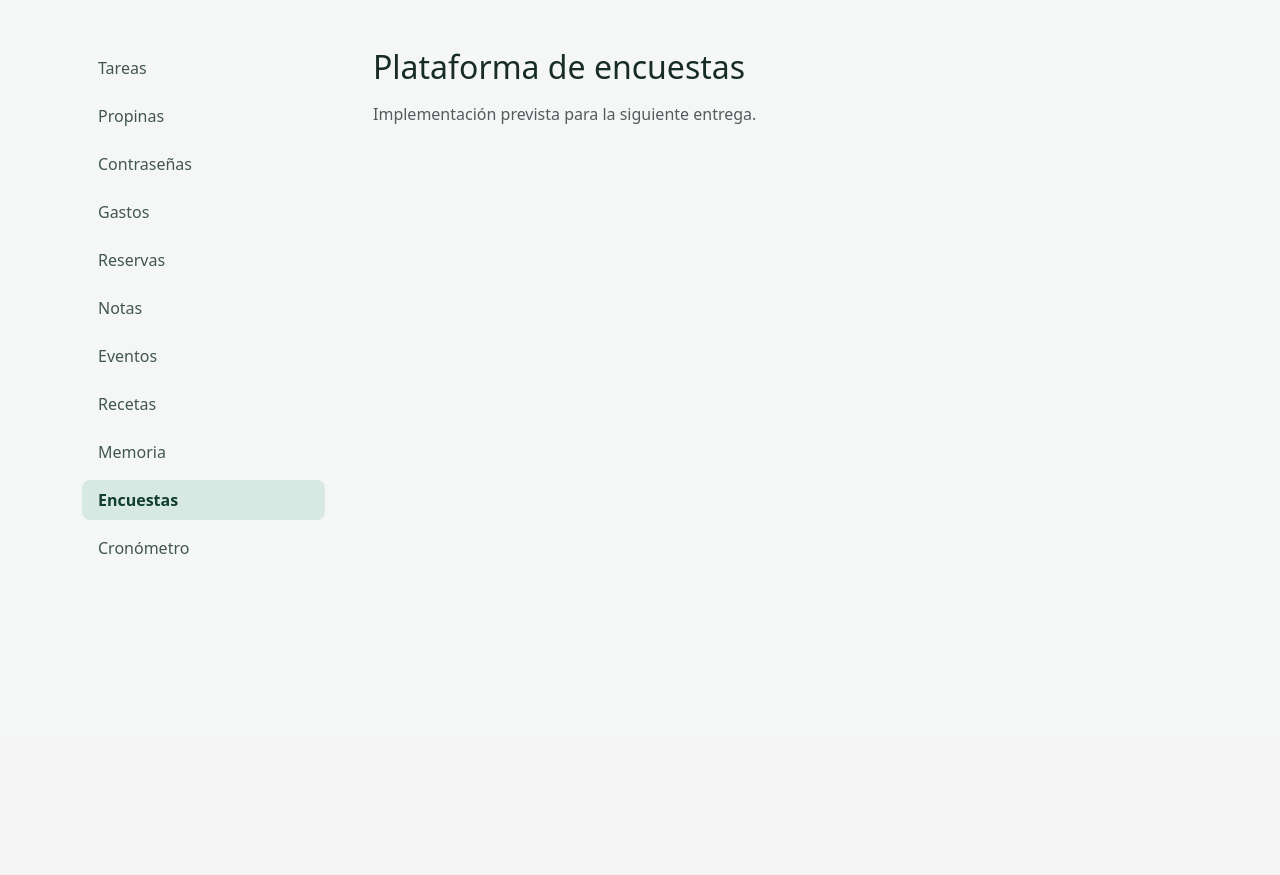
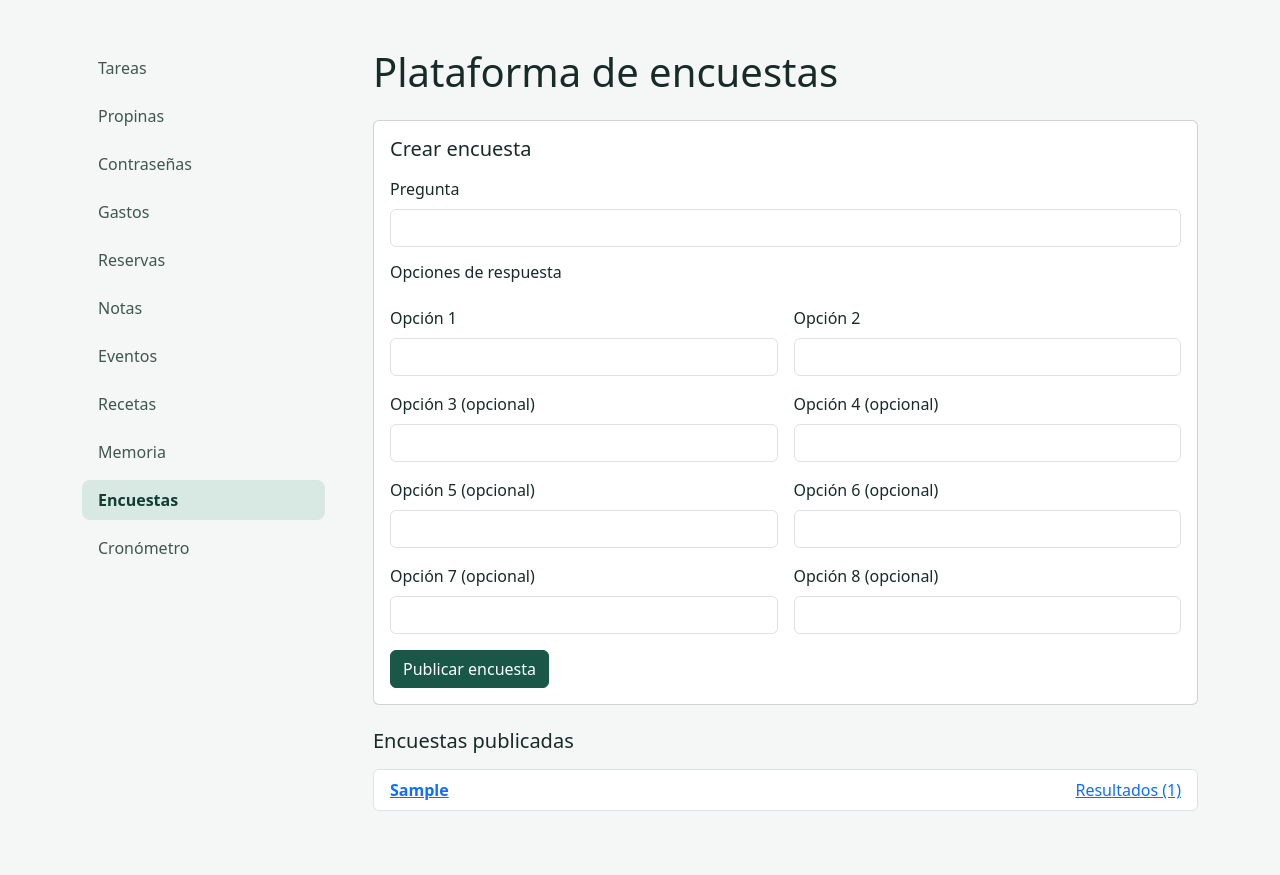
Before and after one commit to aluminetor/phpmvc, a Laravel app: page /encuestas in a window 1280 px wide. Shown: the part 63-938 px from the top of the page. Before the commit the page ends 617 px from the top, so only its background shows below. Run offline with Laravel 12, Linux system fonts and the light colour scheme; tables that the repository leaves empty hold one stand-in row (values such as "Sample post").

Commit message:
feat(encuestas): publicar encuestas, registrar votos y mostrar resultados

```diff
--- a/app/Http/Controllers/EncuestaController.php
+++ b/app/Http/Controllers/EncuestaController.php
@@ -2,32 +2,88 @@
 
 namespace App\Http\Controllers;
 
+use App\Http\Middleware\IdentificarNavegador;
+use App\Models\Encuesta;
+use Illuminate\Http\RedirectResponse;
+use Illuminate\Http\Request;
+use Illuminate\Support\Facades\DB;
+use Illuminate\Validation\Rule;
 use Illuminate\View\View;
 
 class EncuestaController extends Controller
 {
     public function index(): View
     {
-        return view('encuestas.index');
+        return view('encuestas.index', [
+            'encuestas' => Encuesta::query()->withCount('votos')->latest('id')->paginate(15),
+        ]);
     }
 
-    public function store(): never
+    public function store(Request $request): RedirectResponse
     {
-        abort(501, 'Este endpoint está previsto para la siguiente entrega.');
+        $datos = $request->validate([
+            'pregunta' => ['required', 'string', 'max:200'],
+            'opciones' => ['required', 'array', 'list', 'min:2', 'max:8'],
+            'opciones.0' => ['required'],
+            'opciones.1' => ['required'],
+            'opciones.*' => ['nullable', 'string', 'max:120', 'distinct:ignore_case'],
+        ], [
+            'pregunta.*' => 'Escribe una pregunta de hasta 200 caracteres.',
+            'opciones' => 'Incluye entre dos y ocho opciones.',
+            'opciones.*.required' => 'Completa las dos primeras opciones.',
+            'opciones.*.distinct' => 'Las opciones de la encuesta deben ser diferentes.',
+            'opciones.*.max' => 'Cada opción admite hasta 120 caracteres.',
+            'opciones.*.string' => 'Escribe la opción como texto.',
+        ]);
+
+        $encuesta = DB::transaction(function () use ($datos): Encuesta {
+            $encuesta = Encuesta::create(['pregunta' => $datos['pregunta']]);
+
+            $opciones = array_filter($datos['opciones'], fn (?string $texto): bool => $texto !== null);
+            $encuesta->opciones()->createMany(array_map(fn (string $texto): array => ['texto' => $texto], $opciones));
+
+            return $encuesta;
+        });
+
+        return to_route('encuestas.show', $encuesta)->with('estado', 'Encuesta publicada.');
     }
 
-    public function show(): never
+    public function show(Request $request, Encuesta $encuesta): View
     {
-        abort(501, 'Este endpoint está previsto para la siguiente entrega.');
+        return view('encuestas.show', [
+            'encuesta' => $encuesta,
+            'opciones' => $encuesta->opciones()->orderBy('id')->get(),
+            'voto' => $encuesta->votos()->where('navegador_id', IdentificarNavegador::id($request))->first(),
+        ]);
     }
 
-    public function votar(): never
+    public function votar(Request $request, Encuesta $encuesta): RedirectResponse
     {
-        abort(501, 'Este endpoint está previsto para la siguiente entrega.');
+        $datos = $request->validate([
+            'opcion_encuesta_id' => [
+                'bail', 'required', 'integer',
+                Rule::exists('opciones_encuesta', 'id')->where('encuesta_id', $encuesta->id),
+            ],
+        ], ['opcion_encuesta_id.*' => 'Selecciona una opción de esta encuesta.']);
+
+        $voto = $encuesta->votos()->firstOrCreate(
+            ['navegador_id' => IdentificarNavegador::id($request)],
+            ['opcion_encuesta_id' => $datos['opcion_encuesta_id']],
+        );
+
+        return to_route('encuestas.resultados', $encuesta)->with('estado', $voto->wasRecentlyCreated
+            ? 'Voto registrado.'
+            : 'Este navegador ya registró un voto en esta encuesta.');
     }
 
-    public function resultados(): never
+    public function resultados(Encuesta $encuesta): View
     {
-        abort(501, 'Este endpoint está previsto para la siguiente entrega.');
+        $opciones = $encuesta->opciones()->withCount('votos')->orderBy('id')->get();
+
+        return view('encuestas.resultados', [
+            'encuesta' => $encuesta,
+            'opciones' => $opciones,
+            'total' => $opciones->sum('votos_count'),
+        ]);
     }
 }
--- /dev/null
+++ b/app/Http/Middleware/IdentificarNavegador.php
@@ -0,0 +1,33 @@
+<?php
+
+namespace App\Http\Middleware;
+
+use Closure;
+use Illuminate\Http\Request;
+use Illuminate\Support\Facades\Cookie;
+use Illuminate\Support\Str;
+use Symfony\Component\HttpFoundation\Response;
+
+class IdentificarNavegador
+{
+    public const COOKIE = 'ejercicios_navegador';
+
+    public static function id(Request $request): string
+    {
+        return $request->attributes->get(self::COOKIE);
+    }
+
+    public function handle(Request $request, Closure $siguiente): Response
+    {
+        $id = $request->cookie(self::COOKIE);
+
+        if (! is_string($id) || ! Str::isUuid($id)) {
+            $id = (string) Str::uuid();
+            Cookie::queue(self::COOKIE, $id, 60 * 24 * 365);
+        }
+
+        $request->attributes->set(self::COOKIE, $id);
+
+        return $siguiente($request);
+    }
+}
--- /dev/null
+++ b/app/Models/Encuesta.php
@@ -0,0 +1,21 @@
+<?php
+
+namespace App\Models;
+
+use Illuminate\Database\Eloquent\Model;
+use Illuminate\Database\Eloquent\Relations\HasMany;
+
+class Encuesta extends Model
+{
+    protected $fillable = ['pregunta'];
+
+    public function opciones(): HasMany
+    {
+        return $this->hasMany(OpcionEncuesta::class);
+    }
+
+    public function votos(): HasMany
+    {
+        return $this->hasMany(VotoEncuesta::class);
+    }
+}
--- /dev/null
+++ b/app/Models/VotoEncuesta.php
@@ -0,0 +1,12 @@
+<?php
+
+namespace App\Models;
+
+use Illuminate\Database\Eloquent\Model;
+
+class VotoEncuesta extends Model
+{
+    protected $table = 'votos_encuesta';
+
+    protected $fillable = ['navegador_id', 'opcion_encuesta_id'];
+}
--- a/resources/views/encuestas/index.blade.php
+++ b/resources/views/encuestas/index.blade.php
@@ -3,6 +3,49 @@
 @section('title', 'Plataforma de encuestas')
 
 @section('content')
-    <h1 class="h2 mb-3">Plataforma de encuestas</h1>
-    <p class="text-body-secondary">Implementación prevista para la siguiente entrega.</p>
+    <h1 class="mb-4">Plataforma de encuestas</h1>
+
+    <form method="POST" action="{{ route('encuestas.store') }}" class="card card-body mb-4">
+        @csrf
+        <h2 class="h5 mb-3">Crear encuesta</h2>
+        <div class="mb-3">
+            <label for="pregunta-encuesta" class="form-label">Pregunta</label>
+            <input id="pregunta-encuesta" name="pregunta" maxlength="200" required
+                   class="form-control @error('pregunta') is-invalid @enderror"
+                   value="{{ is_scalar(old('pregunta')) ? old('pregunta') : '' }}">
+        </div>
+        <fieldset>
+            <legend class="h6">Opciones de respuesta</legend>
+            <div class="row g-3">
+                @for ($i = 0; $i < 8; $i++)
+                    @php($opcion = old('opciones.' . $i))
+                    <div class="col-sm-6">
+                        <label for="opcion-{{ $i }}" class="form-label">Opción {{ $i + 1 }}{{ $i >= 2 ? ' (opcional)' : '' }}</label>
+                        <input id="opcion-{{ $i }}" name="opciones[]" maxlength="120"
+                               class="form-control @error('opciones.' . $i) is-invalid @enderror"
+                               value="{{ is_scalar($opcion) ? $opcion : '' }}" @required($i < 2)>
+                    </div>
+                @endfor
+            </div>
+        </fieldset>
+        <div class="mt-3">
+            <button type="submit" class="btn btn-primary">Publicar encuesta</button>
+        </div>
+    </form>
+
+    <h2 class="h5 mb-3">Encuestas publicadas</h2>
+    @if ($encuestas->isEmpty())
+        <p class="text-body-secondary">Aún no hay encuestas publicadas.</p>
+    @else
+        <ul class="list-group mb-3">
+            @foreach ($encuestas as $encuesta)
+                <li class="list-group-item d-flex flex-wrap align-items-center gap-2 justify-content-between">
+                    <a href="{{ route('encuestas.show', $encuesta) }}" class="fw-semibold text-break">{{ $encuesta->pregunta }}</a>
+                    <a href="{{ route('encuestas.resultados', $encuesta) }}">Resultados ({{ $encuesta->votos_count }})</a>
+                </li>
+            @endforeach
+        </ul>
+    @endif
+
+    {{ $encuestas->links('pagination::bootstrap-5') }}
 @endsection
--- a/routes/web.php
+++ b/routes/web.php
@@ -11,6 +11,7 @@ use App\Http\Controllers\PropinaController;
 use App\Http\Controllers\RecetaController;
 use App\Http\Controllers\ReservaController;
 use App\Http\Controllers\TareaController;
+use App\Http\Middleware\IdentificarNavegador;
 use Illuminate\Support\Facades\Route;
 
 Route::redirect('/', '/tareas')->name('inicio');
@@ -74,7 +75,7 @@ Route::prefix('memoria')->name('memoria.')->controller(MemoriaController::class)
     Route::post('/puntajes', 'guardarPuntaje')->name('puntajes.store');
 });
 
-Route::prefix('encuestas')->name('encuestas.')->controller(EncuestaController::class)->group(function () {
+Route::prefix('encuestas')->name('encuestas.')->middleware(IdentificarNavegador::class)->controller(EncuestaController::class)->group(function () {
     Route::get('/', 'index')->name('index');
     Route::post('/', 'store')->name('store');
     Route::get('/{encuesta}', 'show')->name('show');
```
Also changed, not shown: app/Models/OpcionEncuesta.php (added, +18 -0 lines), resources/views/encuestas/resultados.blade.php (added, +25 -0 lines), resources/views/encuestas/show.blade.php (added, +33 -0 lines), tests/Feature/EncuestaTest.php (added, +65 -0 lines), README.md, database/migrations/2026_11_22_000010_create_encuestas_table.php (added), database/migrations/2026_11_22_000011_create_opciones_encuesta_table.php (added), database/migrations/2026_11_22_000012_create_votos_encuesta_table.php (added).
